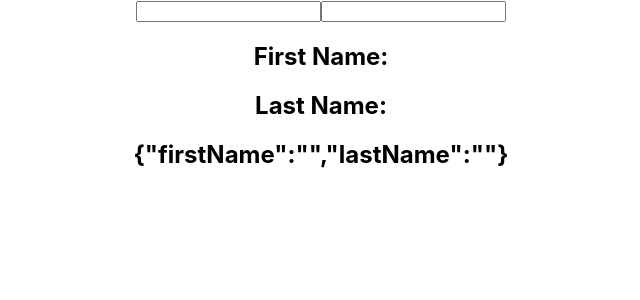
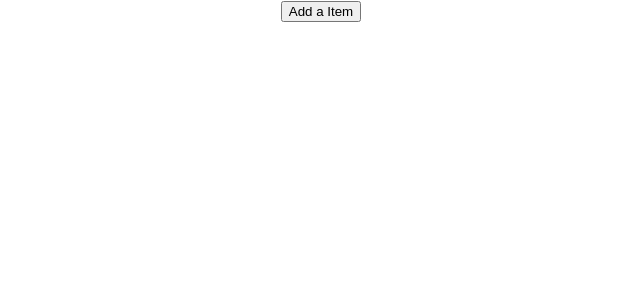
Before and after one commit to sakiib/React-101, a React (Create React App) app in the folder hello-world/: page / in a window 1280 px wide. Shown: the top 300 px of the page, without its empty margins (319-959 px from the left). Built offline with nearby package versions, Linux system fonts and the light colour scheme.

Commit message:
useState with array

```diff
--- a/hello-world/src/App.js
+++ b/hello-world/src/App.js
@@ -11,11 +11,13 @@
 import EventBind from './components/EventBind';
 import HookCounterTwo from './components/HookCounterTwo';
 import HookCounterThree from './components/HookCounterThree';
+import HookCounterFour from './components/HookCounterFour';
 
 function App() {
   return (
     <div className="App">
-      <HookCounterThree />
+      <HookCounterFour />
+      {/* <HookCounterThree /> */}
       {/* <HookCounterTwo /> */}
       {/* <EventBind /> */}
       {/* <ClassClick /> */}
--- /dev/null
+++ b/hello-world/src/components/HookCounterFour.js
@@ -0,0 +1,27 @@
+import React, { useState } from 'react';
+
+const HookCounterFour = () => {
+    const [items, setItems] = useState([]);
+
+    const addItem = () => {
+        setItems([...items, {
+            id: items.length,
+            value: Math.floor(Math.random() * 10) + 1
+        }]);
+    };
+
+    return (
+        <div>
+            <button onClick={addItem}> Add a Item </button>
+            <ul>
+                {
+                    items.map(item => (
+                        <li key={item.id}> {item.value} </li>
+                    ))
+                }
+            </ul>
+        </div>
+    );
+};
+
+export default HookCounterFour;
```
